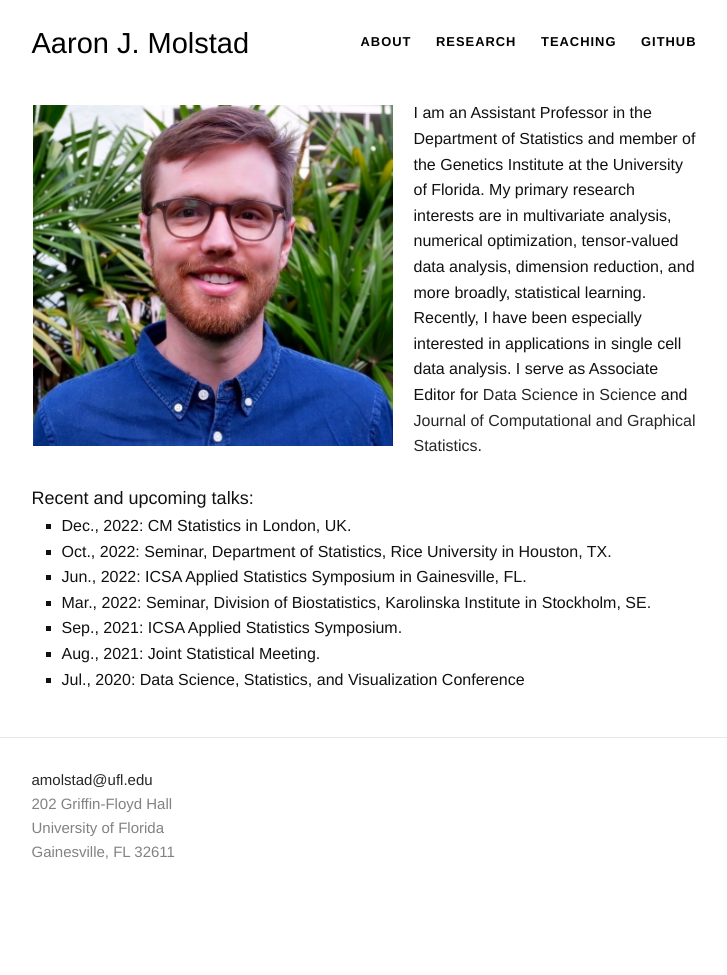
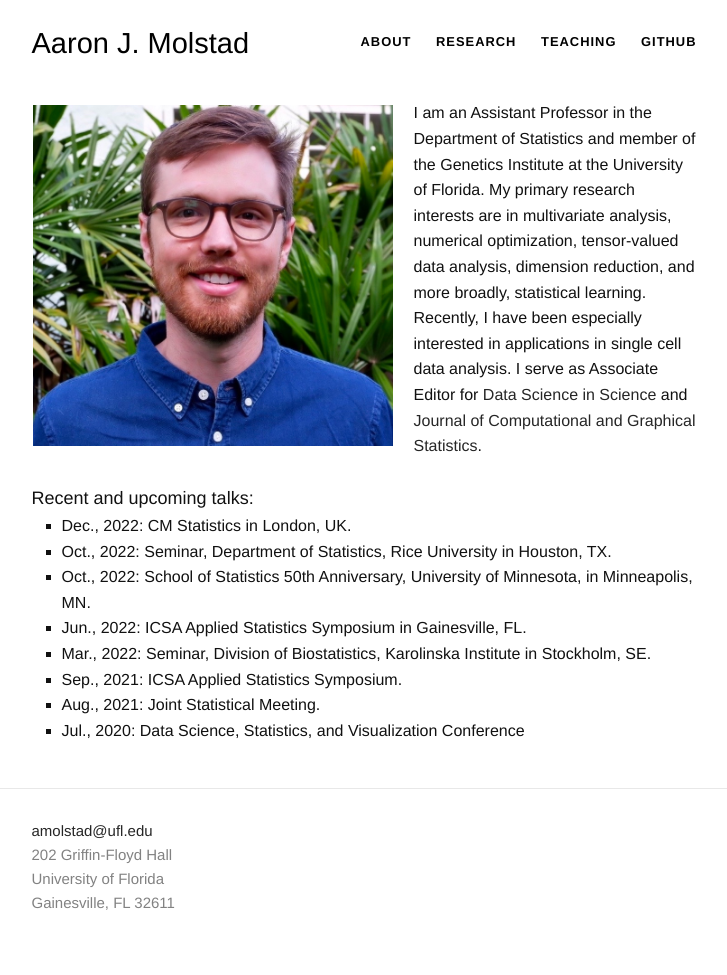
Before and after one commit to ajmolstad/ajmolstad.github.io, a Jekyll site: the page built from index.html, in a window 1280 px wide. Shown: the whole page, without its empty margins (276-1003 px from the left). Built offline with Jekyll 4.4.1, drawn with Linux system fonts in a browser that asks for light colours; before the commit the page ends 924 px from its top, so only the background shows below that.

Commit message:
Update index.html

```diff
--- a/index.html
+++ b/index.html
@@ -43,7 +43,8 @@ University of Florida <br>
 <font size="4">Recent and upcoming talks:</font>
 <ul style="list-style-type:square;">
   <li> Dec., 2022: CM Statistics in London, UK. </li>
-    <li> Oct., 2022: Seminar, Department of Statistics, Rice University in Houston, TX. </li>
+  <li> Oct., 2022: Seminar, Department of Statistics, Rice University in Houston, TX. </li>
+  <li> Oct., 2022: School of Statistics 50th Anniversary, University of Minnesota, in Minneapolis, MN. </li>
   <li> Jun., 2022: ICSA Applied Statistics Symposium in Gainesville, FL. </li>
   <li> Mar., 2022: Seminar, Division of Biostatistics, Karolinska Institute in Stockholm, SE. </li>
 	<li> Sep., 2021:  ICSA Applied Statistics Symposium. </li>
```
